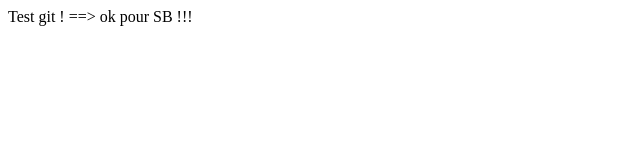
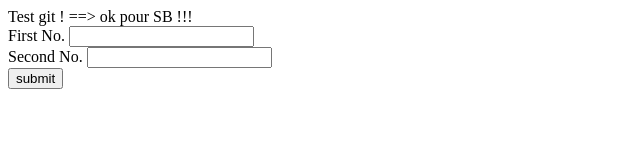
Before and after one commit to stfanbrg/ECOMSport, a plain HTML site: page ECOMSport/WebContent/index.html in a window 1280 px wide. Shown: the whole page, without its empty margins (0-640 px from the left). Drawn offline with Linux system fonts and the light colour scheme.

Commit message:
ajout formulaire

```diff
--- a/ECOMSport/WebContent/index.html
+++ b/ECOMSport/WebContent/index.html
@@ -7,5 +7,11 @@
 <body>
 	Test git !
 		==> ok pour SB !!!
+
+<form name='f1' action='http://localhost:8080/' method='get'>
+First No. <input type='text' name='a'><br>
+Second No. <input type='text' name='b'><br>
+<input type='submit' name='submit' value='submit'>
+</form>
 </body>
 </html>
```
